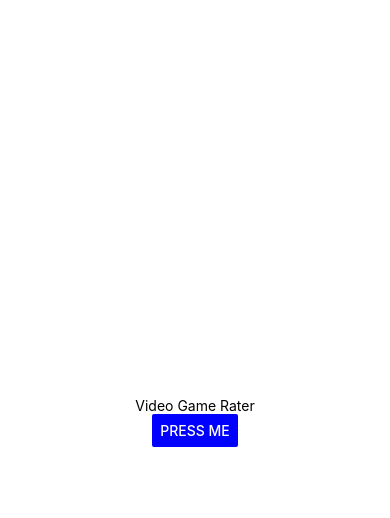
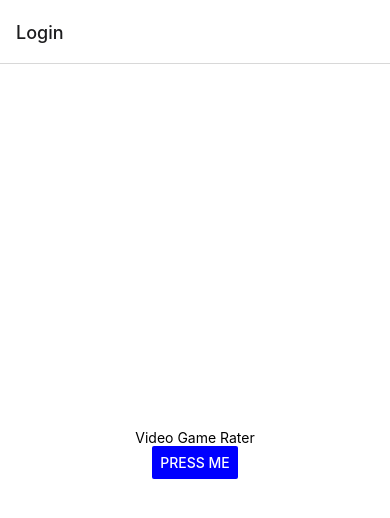
Before and after one commit to PJ-Samuels/Ranker, a React Native app: screen / in a window 390 px wide. Shown: the top 518 px of the page. Built offline with nearby package versions, Linux system fonts and the light colour scheme.

Commit message:
basic components, routing and api call display

```diff
--- a/App.js
+++ b/App.js
@@ -3,17 +3,18 @@ import { Button, Alert,StyleSheet, Text, View } from 'react-native';
 import {NavigationContainer} from '@react-navigation/native';
 import {createNativeStackNavigator} from '@react-navigation/native-stack';
 
+import LoginScreen from './components/login';
+import HomeScreen from './components/home';
+const Stack = createNativeStackNavigator();
+
 export default function App() {
   return (
-    <View style={styles.container}>
-      <Text>Video Game Rater</Text>
-      <StatusBar style="auto" />
-      <Button
-        title="Press me"
-        color = "blue"
-        onPress={() => Alert.alert('Simple Button pressed')}
-      />
-    </View>
+    <NavigationContainer>
+      <Stack.Navigator>
+        <Stack.Screen name="Login" component={LoginScreen} />
+        <Stack.Screen name="Home" component={HomeScreen} />
+      </Stack.Navigator>
+    </NavigationContainer>
   );
 }
 
--- /dev/null
+++ b/components/home.js
@@ -0,0 +1,36 @@
+import React from "react";
+import { useNavigation } from "@react-navigation/native";
+import { Button, Alert,StyleSheet, Text, View, Image } from 'react-native';
+import {useEffect, useState} from 'react';
+
+export default function Home(){
+    const [data, setData] = useState([]);
+    const apiKey = '0cca977a2f9f43caa5f37f1cbdea2f64';
+    useEffect(() =>{
+        fetch(`https://rawg.io/api/games?token&key=${apiKey}`)
+          .then(res => res.json())
+          .then(data => {
+            var game = data.results.slice(0, 1);
+            var name = game[0].name
+            var id = game[0].id
+            var image = game[0].background_image
+            setData([{name, id, image}])
+          });
+
+        });
+    return(
+        <View>
+            <Text>Home</Text>
+            {data.map((game, index) => (
+                <View key={index}>
+                    <Text>{game.name}</Text>
+                    <Image
+                        source={{ uri: game.image }}
+                        style={{ width: 100, height: 100 }}
+                    />
+                </View>
+            ))}
+            <Text>Welcome to the Video Game Rater</Text>
+        </View>
+    )
+}
--- /dev/null
+++ b/components/login.js
@@ -0,0 +1,33 @@
+import React from "react";
+// import {NavigationContainer} from '@react-navigation/native';
+import { StatusBar } from 'expo-status-bar';
+import { useNavigation } from "@react-navigation/native";
+import { Button, Alert,StyleSheet, Text, View } from 'react-native';
+export default function Login() {
+    const navigation = useNavigation();
+
+    const buttonPress = () => {
+        Alert.alert('Simple Button pressed')
+        navigation.navigate('Home');
+    }
+    return(
+    <View style={styles.container}>
+        <Text>Video Game Rater</Text>
+        <StatusBar style="auto" />
+        <Button
+          title="Press me"
+          color = "blue"
+          onPress={() => buttonPress()}
+        />
+    </View>
+    )
+
+}
+const styles = StyleSheet.create({
+    container: {
+      flex: 1,
+      backgroundColor: '#fff',
+      alignItems: 'center',
+      justifyContent: 'center',
+    }
+});
```
